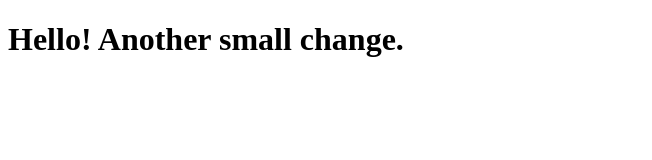
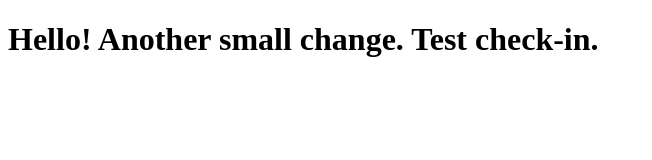
Before and after one commit to strofimo/coursera-web1, a plain HTML site: page site/index.html in a window 1280 px wide. Shown: the whole page, without its empty margins (0-652 px from the left). Drawn offline with Linux system fonts and the light colour scheme.

Commit message:
Test commit

```diff
--- a/site/index.html
+++ b/site/index.html
@@ -4,6 +4,6 @@
 	<title>Hello!</title>
 </head>
 <body>
-<h1>Hello! Another small change.</h1>
+<h1>Hello! Another small change. Test check-in.</h1>
 </body>
 </html>
```
